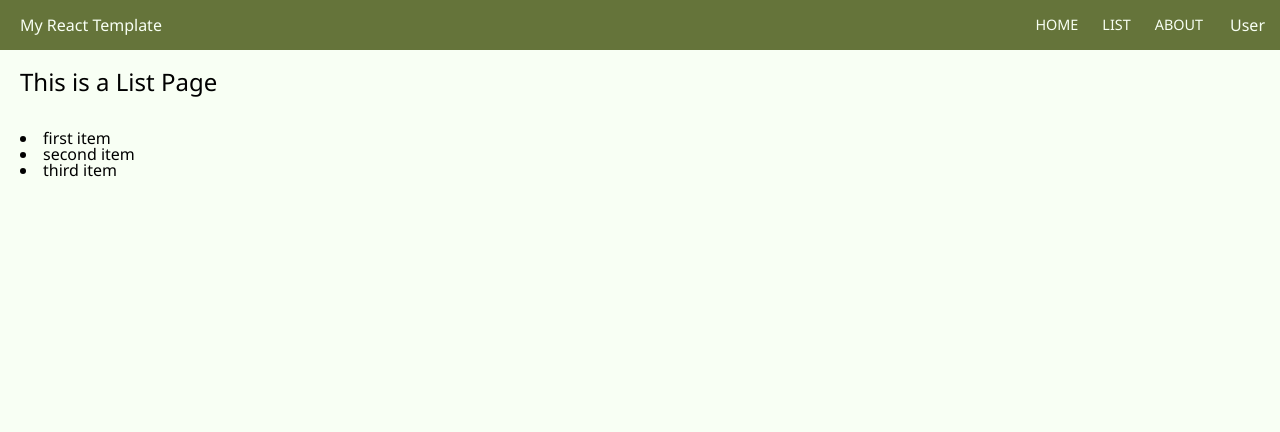
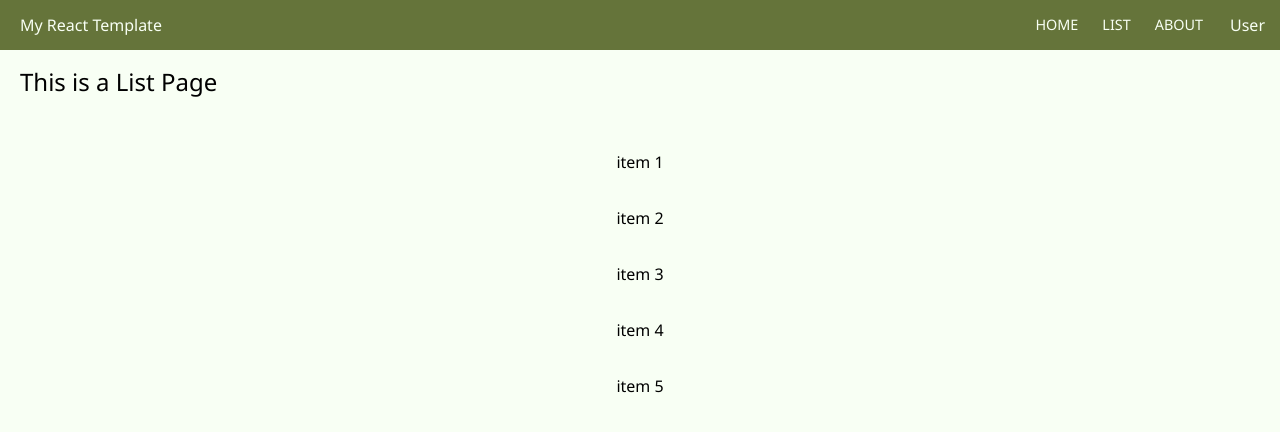
Before and after one commit to taha-amin/my-react-template, a React app: page /list in a window 1280 px wide. Shown: the top 432 px of the page. Built offline with nearby package versions, Linux system fonts and the light colour scheme.

Commit message:
styled list page

```diff
--- a/src/components/List/List.css
+++ b/src/components/List/List.css
@@ -5,4 +5,9 @@
     font-size: 1.5rem;
     margin-bottom: 20px;
   }
+
+  li {
+    text-align: center;
+    padding: var(--padding);
+  }
 }
--- a/src/components/List/List.jsx
+++ b/src/components/List/List.jsx
@@ -4,10 +4,13 @@ export default function List() {
   return (
     <div className={styles.List}>
       <h1>This is a List Page</h1>
-      <br />
-      <li>first item</li>
-      <li>second item</li>
-      <li>third item</li>
+      <ul className={styles.List}>
+        {Array.from({ length: 5 }, (x, i) => i + 1).map((n) => (
+          <li key={n} className="accent-theme">
+            item {n}
+          </li>
+        ))}
+      </ul>
     </div>
   );
 }
```
